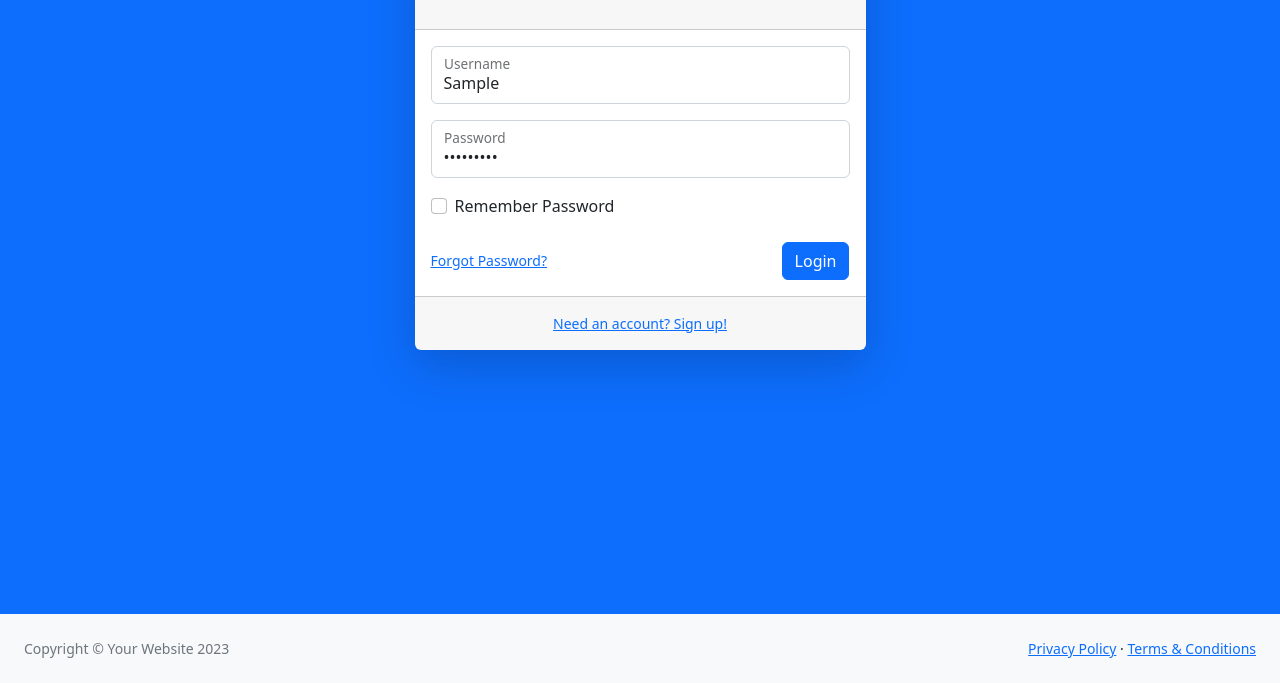
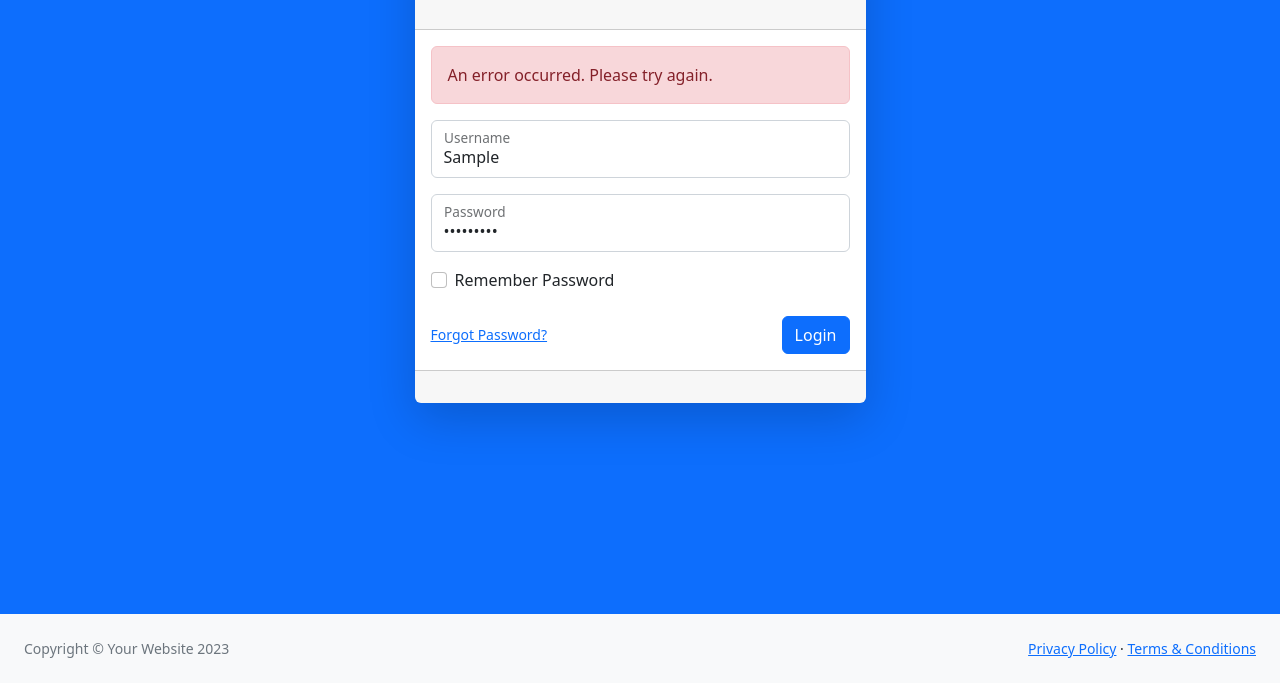
Before and after one commit to Julliard-kun/jmm-budget-tracker, a website: page src/views/index.html in a window 1280 px wide. Both pictures are taken after typing "Sample", "Sample123" into the empty fields and a click on the button "Login". Shown: the part 117-800 px from the top of the page. Drawn offline with nearby package versions, Linux system fonts and the light colour scheme; no server answers.

Commit message:
Partial implement logout, Fix bug for login, Some improvements in the displaying of error when doing login

```diff
--- a/src/assets/ts/login.ts
+++ b/src/assets/ts/login.ts
@@ -35,7 +35,7 @@ router.post('/authentication', async (req: Request, res: Response) => {
                 res.json({ message: "User not found."});
 
             } else {
-                if (credentialsQueryResults[0].username === getUsernameInput && credentialsQueryResults[0].password ) {
+                if (credentialsQueryResults[0].username === getUsernameInput && credentialsQueryResults[0].password === getPasswordInput) {
                     // TO BE FIXED:req.session.username = credentialsQueryResults[0].username;
                     res.json({ success: true, message: "Login succesful."})
 
--- a/src/views/index.html
+++ b/src/views/index.html
@@ -26,6 +26,7 @@
                                     <h3 class="text-center font-weight-light my-4">Login</h3>
                                 </div>
                                 <div class="card-body">
+                                    <div id="error-message" class="alert alert-danger" style="display: none;"></div>
                                     <form class="user" id="loginForm" method="post" action="/authentication">
                                         <div class="form-floating mb-3">
                                             <input class="form-control" name="usernameInput" id="inputUsername" type="text"
@@ -45,13 +46,15 @@
                                         </div>
                                         <div class="d-flex align-items-center justify-content-between mt-4 mb-0">
                                             <a class="small" href="password.html">Forgot Password?</a>
-                                            <div id="error-message" style="color: red;"></div>
-                                            <button type="submit" class="btn btn-primary" id="loginButton">Login</button>
+                                            <button type="submit" class="btn btn-primary" id="loginButton">
+                                                <span id="loginText">Login</span>
+                                                <span id="loginSpinner" class="spinner-border spinner-border-sm ms-2" style="display: none;"></span>
+                                            </button>
                                         </div>
                                     </form>
                                 </div>
                                 <div class="card-footer text-center py-3">
-                                    <div class="small"><a href="register.html">Need an account? Sign up!</a></div>
+
                                 </div>
                             </div>
                         </div>
@@ -81,35 +84,49 @@
 </body>
 
 <script>
-    document.getElementById("loginForm").addEventListener("submit", (event) => {
+    document.getElementById("loginForm").addEventListener("submit", async (event) => {
         event.preventDefault();
 
-        fetch("/authentication", {
-            method: "POST",
-            headers: {
-                "Content-Type": "application/json"
-            },
-            body: JSON.stringify(
-                { usernameInput: document.getElementById("inputUsername").value,
-                    passwordInput: document.getElementById("inputPassword").value }
-            )
+        // Show loading state
+        const button = document.getElementById("loginButton");
+        const loginText = document.getElementById("loginText");
+        const loginSpinner = document.getElementById("loginSpinner");
+        const errorMessage = document.getElementById("error-message");
 
-        })
-            .then(response => response.json())
-            .then(data => {
-                if (data.message === "User not found.") {
-                    document.getElementById("error-message").innerText = data.message;
+        button.disabled = true;
+        loginText.style.display = "none";
+        loginSpinner.style.display = "inline-block";
+        errorMessage.style.display = "none";
 
-                } else if (data.message === "User already online.") {
-                    document.getElementById("error-message").innerText = data.message;
+        try {
+            const response = await fetch("/authentication", {
+                method: "POST",
+                headers: {
+                    "Content-Type": "application/json"
+                },
+                body: JSON.stringify({
+                    usernameInput: document.getElementById("inputUsername").value,
+                    passwordInput: document.getElementById("inputPassword").value
+                })
+            });
 
-                } else if (data.message === "Invalid credentials.") {
-                    document.getElementById("error-message").innerText = data.message;
+            const data = await response.json();
 
-                } else if (data.message === "Login succesful.") {
-                    window.location.href = "/homepage";
-                }
-            });
+            if (data.success) {
+                window.location.href = "/homepage";
+            } else {
+                errorMessage.textContent = data.message;
+                errorMessage.style.display = "block";
+            }
+        } catch (error) {
+            errorMessage.textContent = "An error occurred. Please try again.";
+            errorMessage.style.display = "block";
+        } finally {
+            // Reset loading state
+            button.disabled = false;
+            loginText.style.display = "inline";
+            loginSpinner.style.display = "none";
+        }
     });
 
 </script>
```
Also changed, not shown: src/assets/ts/redirections.ts (+13 -0 lines), src/views/homepage.html (+1 -1 lines).
